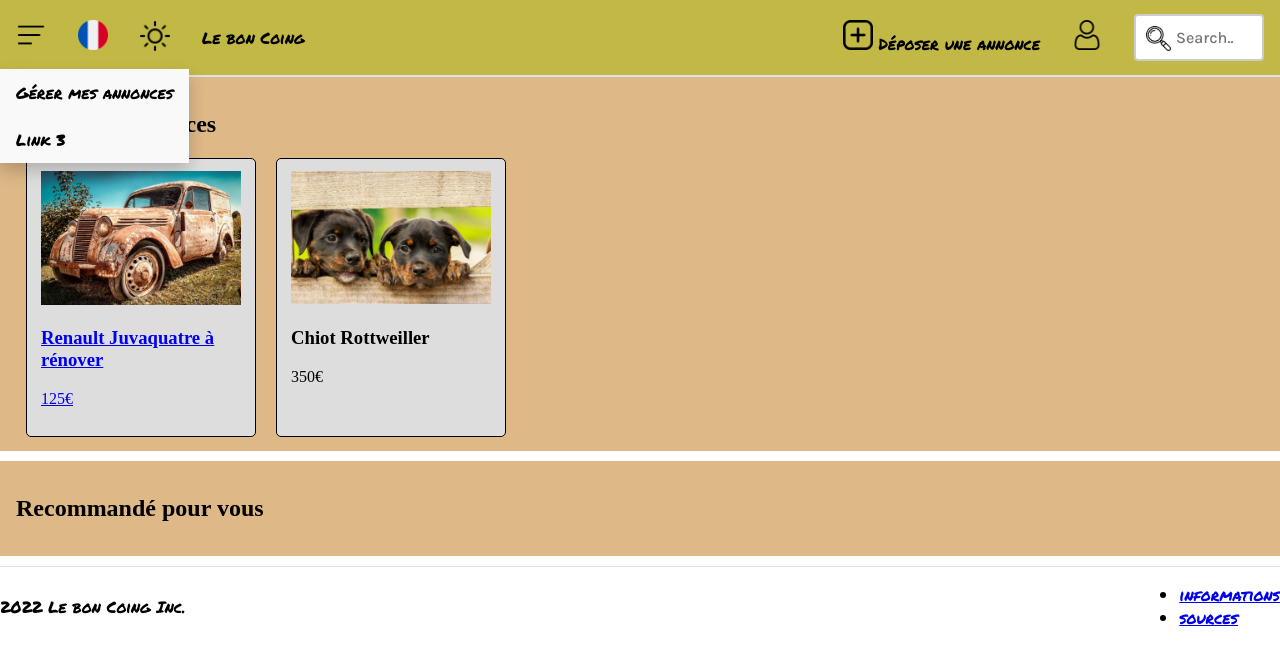
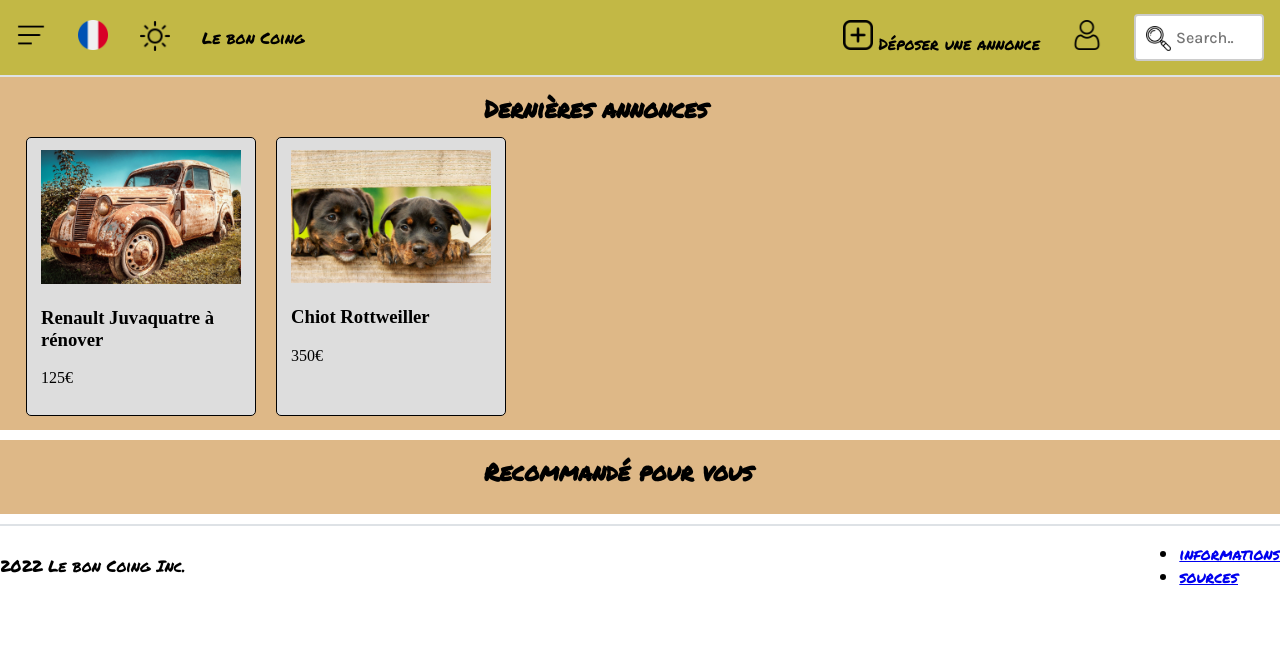
Before and after one commit to TheAxeblack/Le-Bon-Coing, a PHP site: page /home.php in a window 1280 px wide, after a click that opens the changed part. Shown: the top 665 px of the page. Run offline with PHP 8.4, Linux system fonts and the light colour scheme.

Commit message:
MAj des fichiers

```diff
--- a/annonce.php
+++ b/annonce.php
@@ -116,6 +116,7 @@ if (isset($_POST['id_annonce'])) {
 }
 ?>
 </body>
+<script src="js/mesfonctions.js"></script>
 </html>
 <!--Fin barre navigation-->
 <!---Annonce du vendeur--->
--- a/connexion.php
+++ b/connexion.php
@@ -25,7 +25,7 @@ function afficheFormulaire($p)
     <meta charset="utf-8">
     <meta name="viewport" content="width = device-width, initial-scale = 1">
     <title>Connexion Le bon Coing</title>
-    <link rel="stylesheet" href="css/insc_conn.css" media="screen" type="text/css"/>
+    <link rel="stylesheet" href="css/insc_conn.css"/>
 
     <!-- Pour importer les polices depuis Google Fonts -->
     <style>
--- a/css/commun.css
+++ b/css/commun.css
@@ -13,26 +13,43 @@
     color: white;
 }
 
+
+/* Section de style des sections annonces*/
 section {
     padding: 14px 16px;
     background-color: burlywood;
     margin-bottom: 10px;
 }
 
+
 section > div {
     display: flex;
 }
+
+.latest h2, .recommend h2 {
+    width: 25%;
+    margin: 0 auto;
+    padding-bottom: 10px;
+    font-family: 'Permanent Marker', cursive;
+}
+
+section > div > a:link, section > div > a:visited {
+    color: black;
+    text-decoration: none;
+}
+
+/* Fin de section de style des sections */
 
 article {
     border: 1px solid black;
     border-radius: 5px;
     background-color: #dddddd;
     padding: 12px 14px;
-    margin: 0px 10px;
+    margin: 0 10px;
 }
 
 footer {
-    border-top: rgb(222, 226, 230) 1px solid !important;
+    border-top: rgb(222, 226, 230) 2px solid !important; /*Met une bordure de 2px en haut du footer*/
     display: flex;
     overflow: hidden;
     font-family: 'Permanent Marker', cursive;
--- a/home.php
+++ b/home.php
@@ -28,8 +28,12 @@ session_start();
             <img src="imgs/hamburger.png" alt="icone de menu" width="30" height="30">
         </button>
         <div class="dropdown-content" id="myDropdown">
-            <a href="#">Gérer mes annonces</a>
-            <a href="#">Link 3</a>
+            <?php
+            if (isset($_SESSION['pseudo']) && isset($_SESSION['statut'])) {
+                echo "<a href=\"gestion.php\">Gérer mes annonces</a>";
+                echo "<a href=\"deconnexion.php\">Se déconnecter</a>";
+            }
+            ?>
         </div>
     </div>
     <div class="dropdown">
@@ -63,11 +67,6 @@ session_start();
 </div>
 <!-- Fin de la barre de navigation -->
 
-<?php
-if (isset($_SESSION['pseudo']) && isset($_SESSION['statut'])) {
-    echo "<p>Bonjour, " . $_SESSION['pseudo'] . " <a href=\"deconnexion.php\">Se déconnecter</a></p>";
-}
-?>
 
 <!-- Début section des annonces -->
 <section class="latest">
--- a/sources.html
+++ b/sources.html
@@ -16,4 +16,5 @@
 <a href="https://www.flaticon.com/free-icons/add" title="add icons">Add icons created by reussy - Flaticon</a><br/>
 <a href="https://pixabay.com/images/id-1661009/" title="renault juvaquatre">Tama66 - Renault Juvaquatre car rusty</a>
 </body>
+<script src="js/mesfonctions.js"></script>
 </html>
```
Also changed, not shown: gestion.php (+70 -0 lines), README.md.
